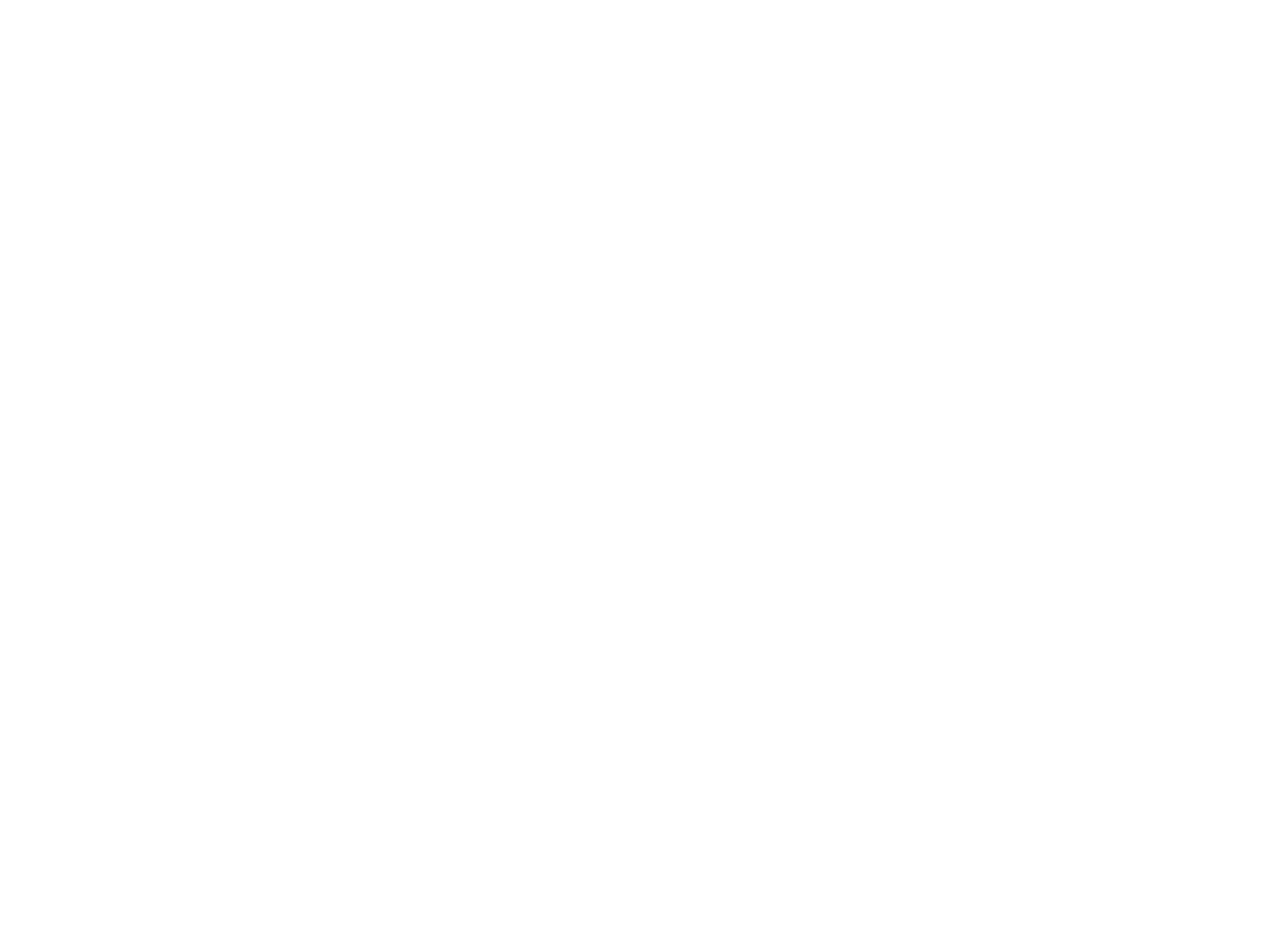
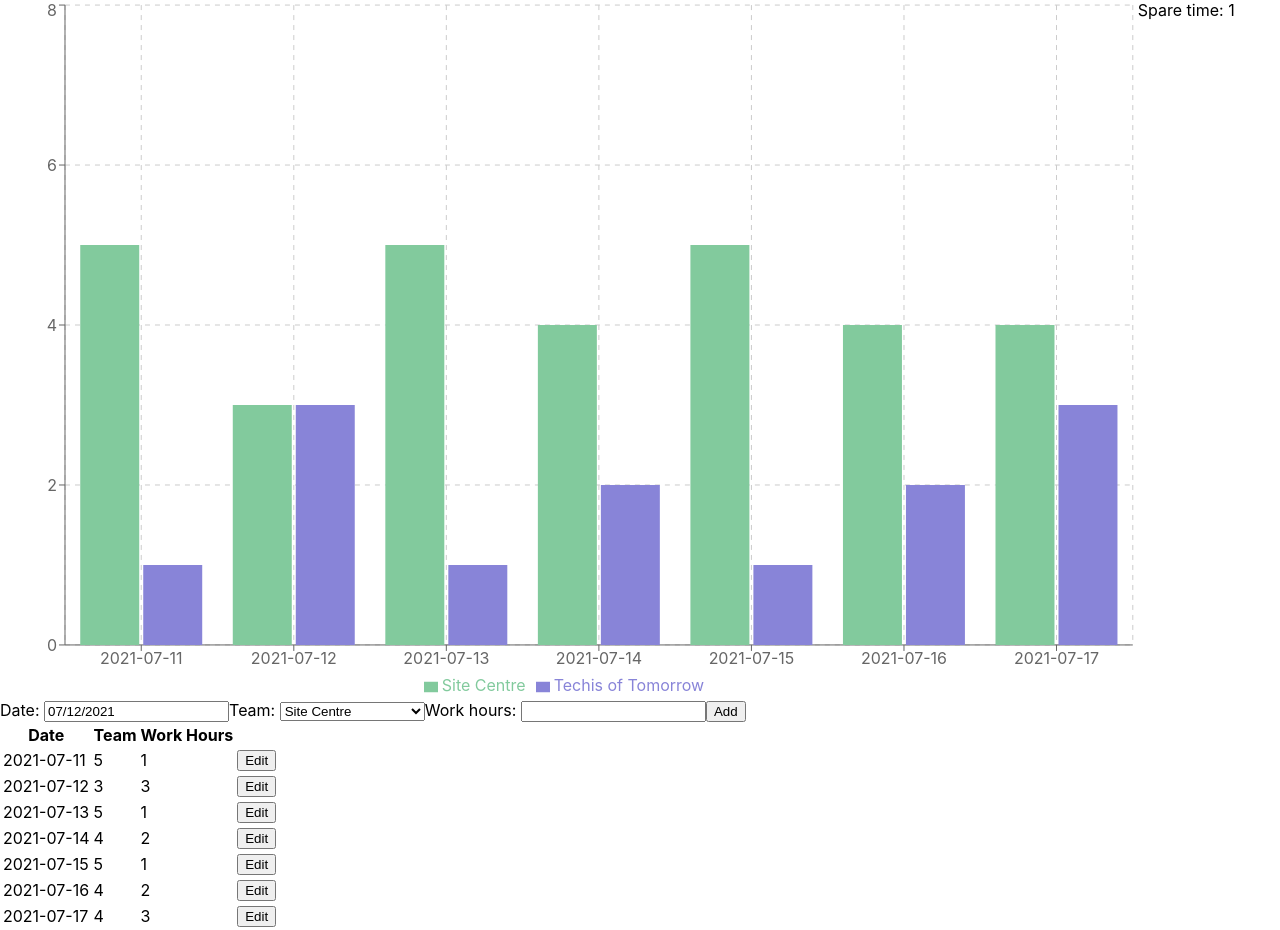
Before and after one commit to peterlee92/workhours_record_app, a React (Create React App) app in the folder frontend/: page / in a window 1280 px wide. Before the commit the page ends 800 px from the top, so only its background shows below. Built offline with nearby package versions, Linux system fonts and the light colour scheme.

Commit message:
added styles and inputs

```diff
--- a/frontend/src/App.js
+++ b/frontend/src/App.js
@@ -1,60 +1,115 @@
-import React from 'react';
+import React,{ useEffect, useState } from 'react';
 import { ResponsiveContainer, LineChart, Line, XAxis, YAxis, ReferenceLine, ReferenceArea,
   ReferenceDot, Tooltip, CartesianGrid, Legend, Brush, ErrorBar, AreaChart, Area,
   Label, LabelList, Bar, BarChart } from 'recharts';
+import styled from 'styled-components';
+import moment from 'moment';
+import DatePicker from "react-datepicker";
+import "react-datepicker/dist/react-datepicker.css";
+import Table from './comps/Table';
+
+const InfoDiv = styled.div`
+  display:flex;
+  flex-direction: row;
+`;
+
+const ChartDiv = styled.div`
+  flex: 8;
+  width: 100%;
+  height: 700px;
+`;
+
+const SummaryDiv = styled.div`
+  flex: 1;
+`;
+
+const InputDiv = styled.div`
+
+`;
+
 
 function App() {
+  const [ selectedDate, setSelectedDate ] = useState(new Date());
+
   const data = [
     {
-      "name": "Page A",
-      "uv": 4000,
-      "pv": 2400
+      "date": "2021-07-11",
+      "Site Centre": 5,
+      "Techis of Tomorrow": 1
     },
     {
-      "name": "Page B",
-      "uv": 3000,
-      "pv": 1398
+      "date": "2021-07-12",
+      "Site Centre": 3,
+      "Techis of Tomorrow": 3
     },
     {
-      "name": "Page C",
-      "uv": 2000,
-      "pv": 9800
+      "date": "2021-07-13",
+      "Site Centre": 5,
+      "Techis of Tomorrow": 1
     },
     {
-      "name": "Page D",
-      "uv": 2780,
-      "pv": 3908
+      "date": "2021-07-14",
+      "Site Centre": 4,
+      "Techis of Tomorrow": 2
     },
     {
-      "name": "Page E",
-      "uv": 1890,
-      "pv": 4800
+      "date": "2021-07-15",
+      "Site Centre": 5,
+      "Techis of Tomorrow": 1
     },
     {
-      "name": "Page F",
-      "uv": 2390,
-      "pv": 3800
+      "date": "2021-07-16",
+      "Site Centre": 4,
+      "Techis of Tomorrow": 2
     },
     {
-      "name": "Page G",
-      "uv": 3490,
-      "pv": 4300
+      "date": "2021-07-17",
+      "Site Centre": 4,
+      "Techis of Tomorrow": 3
     }
   ]
 
+  let totalHours = 0;
+  for(var i=0; i < data.length; i++){
+    Object.keys(data[i]).map((k)=>{
+      if(typeof data[i][k] === "number") totalHours += data[i][k];
+    })
+  }
+  const spareTime = totalHours - data.length * 6;
+
+
   return (
     <div className="App">
+        <InfoDiv>
+          <ChartDiv>
             <ResponsiveContainer>
             <BarChart width={730} height={250} data={data}>
-          <CartesianGrid strokeDasharray="3 3" />
-          <XAxis dataKey="name" />
+              <CartesianGrid strokeDasharray="5 5" />
+              <XAxis dataKey="date" />
               <YAxis />
               <Tooltip />
               <Legend />
-          <Bar dataKey="pv" fill="#8884d8" />
-          <Bar dataKey="uv" fill="#82ca9d" />
+              <Bar dataKey="Site Centre" fill="#82ca9d" />
+              <Bar dataKey="Techis of Tomorrow" fill="#8884d8" />
             </BarChart>
             </ResponsiveContainer>
+          </ChartDiv>
+          <SummaryDiv>
+            Spare time: {spareTime}
+          </SummaryDiv>
+        </InfoDiv>
+
+        <InputDiv>
+          Date: <DatePicker selected={selectedDate} onChange={(date)=>console.log(date)} />
+          Team: <select>
+                  <option>Site Centre</option>
+                  <option>Techies of Tomorrow</option>
+                </select>
+          Work hours: <input type="text" />
+          <button>Add</button>
+        </InputDiv>
+
+        <Table data={data} />
     </div>
   );
 }
```
Lines whose indentation alone changed are shown as unchanged.
